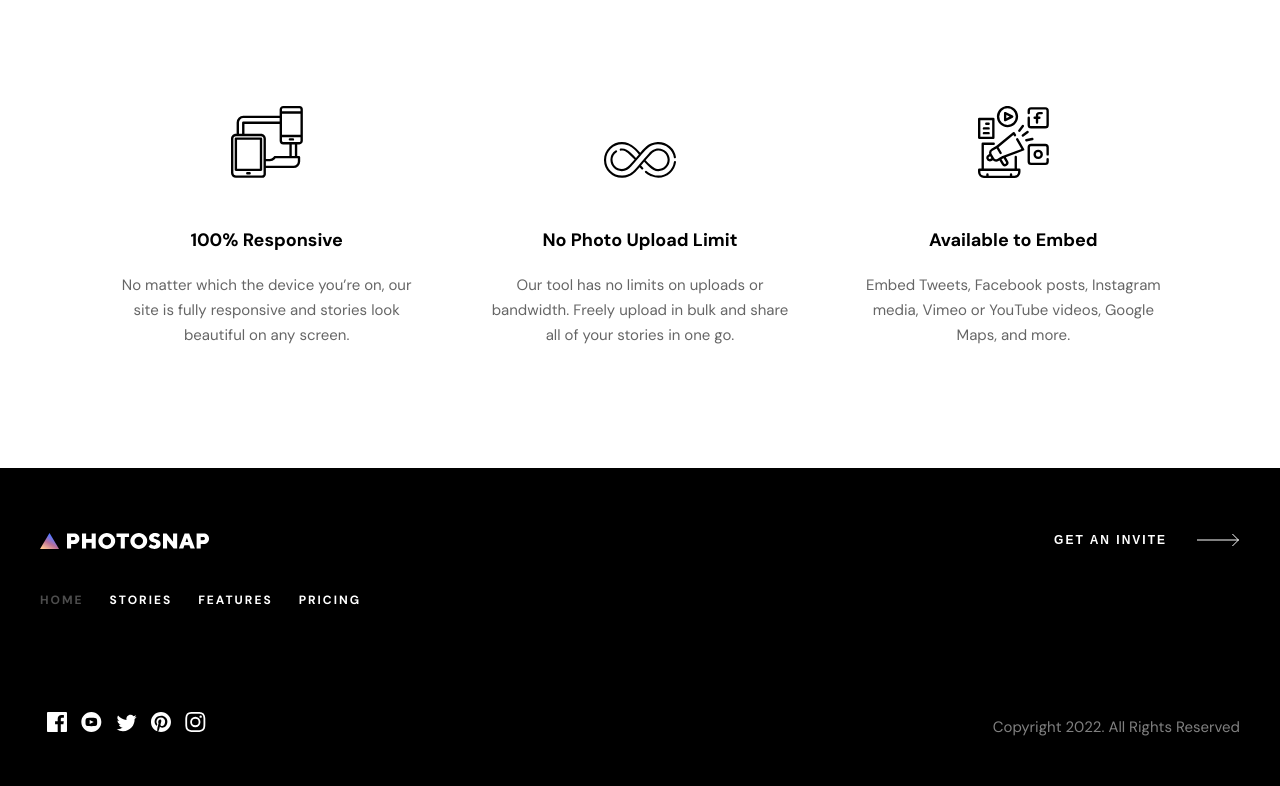
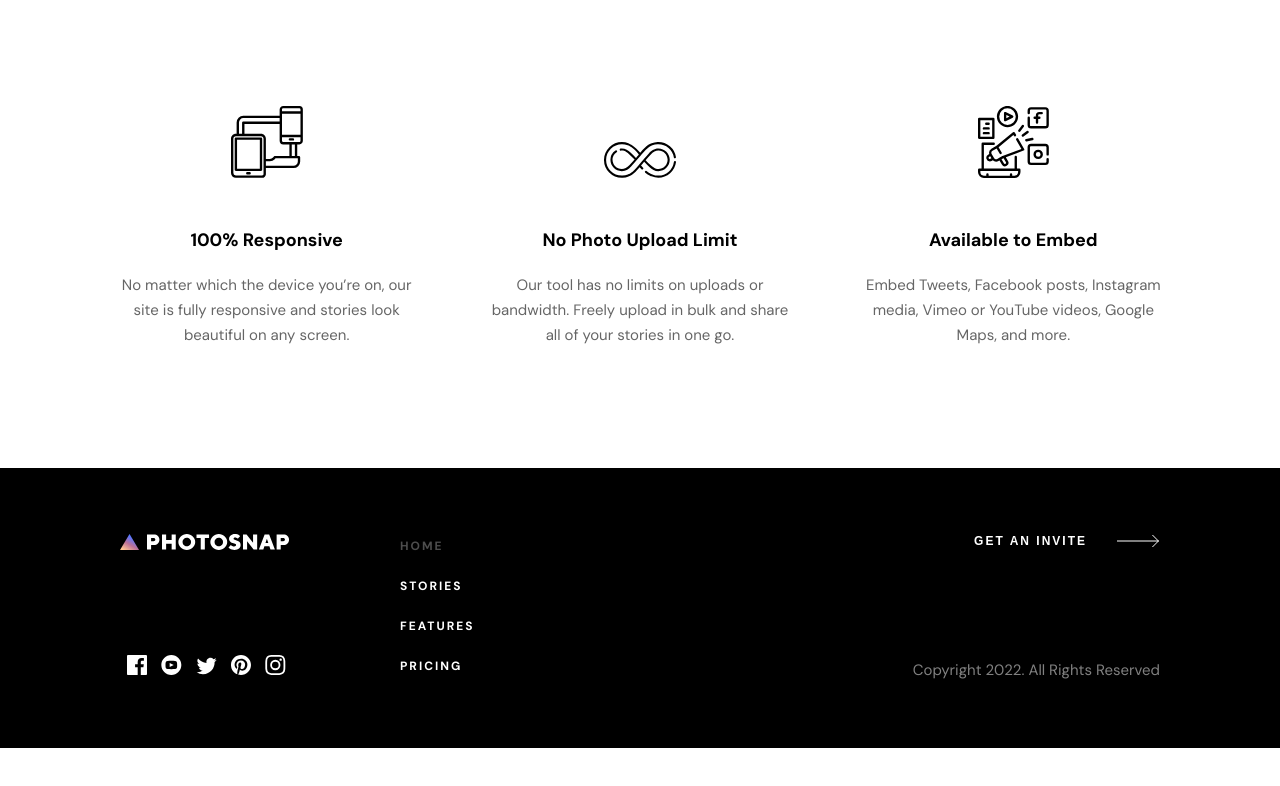
Before and after one commit to ding-09/photosnap, a React (Create React App) app: page / in a window 1280 px wide. Shown: the part 2430-3216 px from the top of the page. After the commit the page ends 3178 px from the top, so only its background shows below. Built offline with nearby package versions, Linux system fonts and the light colour scheme; the HTML template or start-up script is replaced by a standard one.

Commit message:
added responsive behavior to Footer component

```diff
--- a/src/components/Footer/index.styled.js
+++ b/src/components/Footer/index.styled.js
@@ -92,12 +92,34 @@ export const StyledFooter = styled.footer`
   }
 
   @media (min-width: 1024px) {
-    .socials {
-      ul li button {
-        &:hover {
-          cursor: pointer;
+    .footer-container {
+      flex-direction: row;
+      max-height: 15rem;
+      .logo {
+        margin-right: 11rem;
+      }
+      .socials {
+        position: absolute;
+        bottom: 0;
+        ul li button {
+          &:hover {
+            cursor: pointer;
+          }
+        }
+      }
+      nav {
+        ul {
+          flex-direction: column;
+          align-items: flex-start;
+          li {
+            padding-right: 0;
+          }
         }
       }
     }
   }
+
+  @media (min-width: 1200px) {
+    padding: 6.5rem 12rem;
+  }
 `;
```
Also changed, not shown: 1 other file (tests, documents, lock files or other folders).
